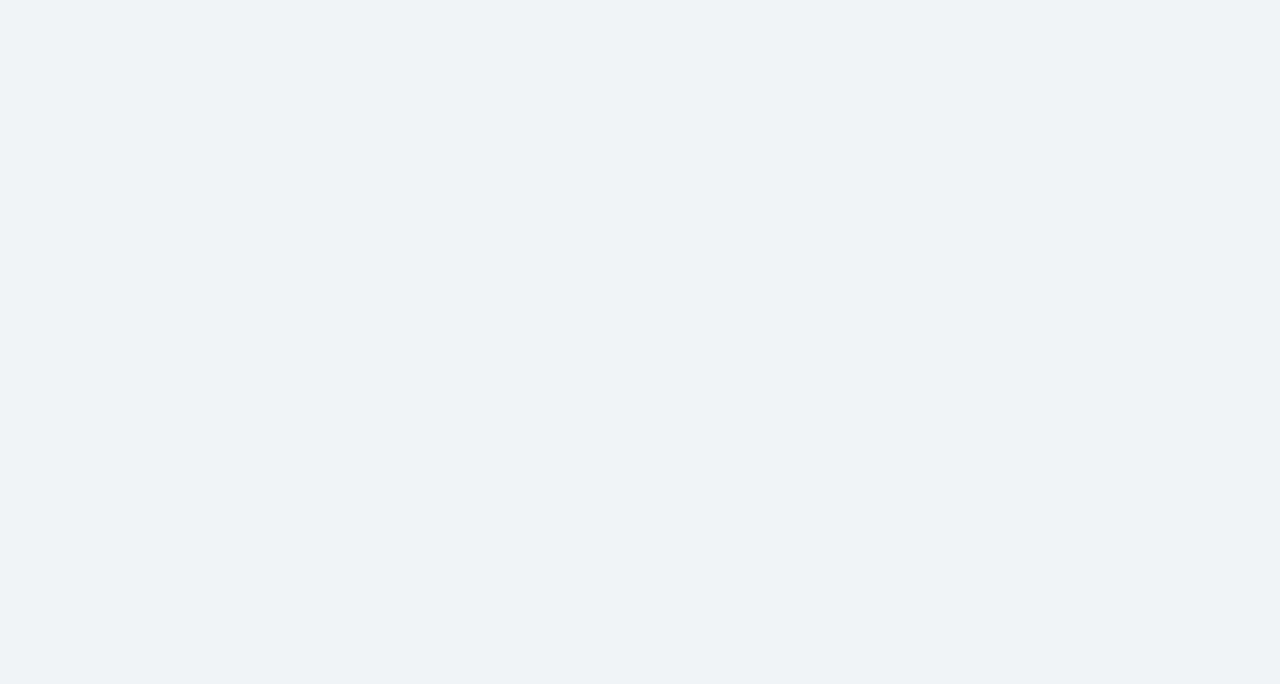
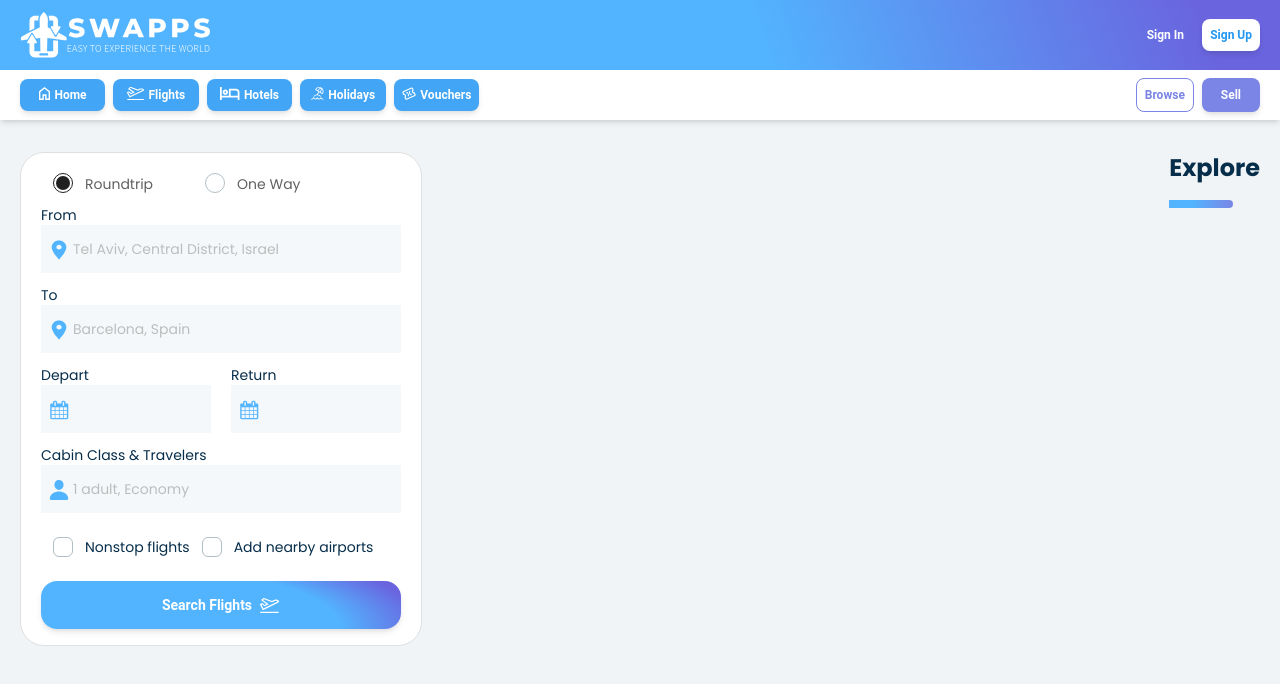
Before and after one commit to topstar210/SWAPPS-APP, a React (Create React App) app: page /search in a window 1280 px wide. Before the commit this address had no page. Shown: the top 684 px of the page. Built offline with nearby package versions, Linux system fonts and the light colour scheme.

Commit message:
working: search page search form

```diff
--- a/src/App.tsx
+++ b/src/App.tsx
@@ -8,6 +8,7 @@ import ForgotPassword from "pages/auth/ForgotPassword"
 import VerifyCode from "pages/auth/VerifyCode"
 // home
 import Home from "pages/home/Home";
+import Search from "pages/search/Search";
 
 
 function App() {
@@ -20,6 +21,8 @@ function App() {
         <Route path="/register/payment" element={<AddPayment />} />
         <Route path="/auth/forgot-password" element={<ForgotPassword />} />
         <Route path="/auth/verify-code" element={<VerifyCode />} />
+
+        <Route path="/search" element={<Search />} />
       </Routes>
     </div>
   );
--- a/src/components/Header/index.tsx
+++ b/src/components/Header/index.tsx
@@ -3,7 +3,10 @@ import { Button } from "@material-tailwind/react";
 
 import SearchForm from "./SearchForm";
 
-const Header = () => {
+interface HeaderProps {
+    page?: string
+}
+const Header = ({ page }: HeaderProps) => {
     const navigate = useNavigate();
 
     const handleLogin = () => {
@@ -15,7 +18,7 @@ const Header = () => {
 
     return (
         <div className="bg-header relative shadow-md">
-            <div className="max-w-screen-3xl mx-auto flex justify-between items-center py-3 px-5">
+            <div className="max-w-screen-3xl mx-auto flex justify-between items-center py-3 px-5 3xl:px-0">
                 <a href="/" className="flex">
                     <img src="/images/logo-white.svg" alt="logo" />
                     <img src="/images/logo-white-txt.svg" alt="logo-text" />
@@ -62,12 +65,14 @@ const Header = () => {
                     </div>
                 </div>
             </div>
-            <div className="py-6 px-5">
-                <div className="w-full">
-                    <SearchForm />
-                    <img src="/images/flight-in-round.svg" className="hidden 2xl:block absolute 2xl:left-[80%] 3xl:left-[70%] -bottom-[125px]" alt="" />
+            {page === "home" &&
+                <div className="py-6 px-5">
+                    <div className="w-full">
+                        <SearchForm />
+                        <img src="/images/flight-in-round.svg" className="hidden 2xl:block absolute 2xl:left-[80%] 3xl:left-[70%] -bottom-[125px]" alt="" />
+                    </div>
                 </div>
-            </div>
+            }
         </div>
     )
 }
--- a/src/pages/home/Home.tsx
+++ b/src/pages/home/Home.tsx
@@ -8,7 +8,7 @@ import TicketsSection from "./TicketsSection";
 const Home = () => {
     return (
         <div className="overflow-x-clip">
-            <Header />
+            <Header page="home" />
 
             {/* home here */}
             <div className="bg-white px-5 py-5">
--- /dev/null
+++ b/src/pages/home/TicketsSection.tsx
@@ -0,0 +1,73 @@
+import { useState } from "react";
+import Carousel from "react-simply-carousel";
+import { Button } from "@material-tailwind/react";
+
+import TicketCard from "components/TicketCard";
+import ArrowRight from "components/ArrowRight";
+
+interface ServiceProps {
+    title: string,
+    data: []
+}
+
+const TicketsSection = ({
+    title, data
+}: ServiceProps) => {
+    const [activeSlide, setActiveSlide] = useState(0);
+
+    return (
+        <div className="py-12">
+            <div className="text-4xl font-[900] mb-6">
+                {title}
+                <div className="bg-hr w-24 h-2 rounded-r-lg my-3"></div>
+            </div>
+            <div className="flex flex-wrap justify-between relative">
+                <Carousel
+                    preventScrollOnSwipe
+                    swipeTreshold={50}
+                    activeSlideIndex={activeSlide}
+                    onRequestChange={setActiveSlide}
+                    forwardBtnProps={{
+                        children: <ArrowRight />,
+                        style: {
+                            width: 50,
+                            height: 50,
+                            position: 'absolute',
+                            right: -25,
+                            alignSelf: "center"
+                        }
+                    }}
+                    dotsNav={{ show: false }}
+                    speed={400}
+                    responsiveProps={[
+                        {
+                            itemsToShow: 3,
+                            itemsToScroll: 1,
+                            maxWidth: 1500,
+                        },
+                    ]}
+                    // centerMode
+                >
+                    {Array.from({ length: 10 }).map((item, index) => (
+                        <div key={index} className="w-[350px] sm:w-[500px]">
+                            <TicketCard />
+                        </div>
+                    ))}
+                </Carousel>
+
+                <div className="absolute right-0 -bottom-10">
+                    <Button
+                        variant="outlined"
+                        color="blue"
+                        size="sm"
+                        className="rounded-full normal-case mt-3 px-10 flex gap-1 items-center">
+                        Read More
+                        <img src="/icons/arrow-right-blue.svg" className="w-[13px]" alt="" />
+                    </Button>
+                </div>
+            </div>
+        </div>
+    )
+}
+
+export default TicketsSection;
--- /dev/null
+++ b/src/pages/search/Search.tsx
@@ -0,0 +1,21 @@
+import Header from "components/Header";
+import Sidebar from "./Sidebar";
+
+const Search = () => {
+    return (
+        <div className="">
+            <Header page="search" />
+
+            <div className="max-w-screen-3xl mx-auto px-5 flex justify-between py-8">
+                <Sidebar />
+
+                <div>
+                    <div className="text-2xl font-[900] mb-4">Explore</div>
+                    <div className="bg-hr w-16 h-2 rounded-r-lg my-3 mb-4"></div>
+                </div>
+            </div>
+        </div>
+    )
+}
+
+export default Search;
--- /dev/null
+++ b/src/pages/search/Sidebar.tsx
@@ -0,0 +1,107 @@
+import { useState } from "react";
+import DatePicker from 'react-datepicker';
+import 'react-datepicker/dist/react-datepicker.css';
+import { Radio, Checkbox, Button } from "@material-tailwind/react";
+
+const Sidebar = () => {
+    const [selectedDate, setSelectedDate] = useState<Date | null>(null);
+
+    return (
+        <div className="w-full max-w-[402px]">
+            <div className="bg-white rounded-3xl border border-gray-300 py-2 px-5 text-sm">
+                <div className="flex gap-10">
+                    <Radio id="roundtrip" name="type" label="Roundtrip" defaultChecked />
+                    <Radio id="oneway" name="type" label="One Way" />
+                </div>
+                <div className="w-full mb-3">
+                    <div>From</div>
+                    <div className="relative">
+                        <input type="text"
+                            className="pl-8 w-full outline-none bg-[#F4F8FA] h-12"
+                            placeholder="Tel Aviv, Central District, Israel" />
+                        <img src="/icons/pos.svg" className="grid place-items-center absolute text-blue-gray-100 top-5 left-2 -translate-y-1/4 w-5 h-5" alt="" />
+                    </div>
+                </div>
+                <div className="w-full mb-3">
+                    <div>To</div>
+                    <div className="relative">
+                        <input type="text"
+                            className="pl-8 w-full outline-none bg-[#F4F8FA] h-12"
+                            placeholder="Barcelona, Spain" />
+                        <img src="/icons/pos.svg" className="grid place-items-center absolute text-blue-gray-100 top-5 left-2 -translate-y-1/4 w-5 h-5" alt="" />
+                    </div>
+                </div>
+                <div className="flex justify-between gap-5 mb-3">
+                    <div className="">
+                        <div>Depart</div>
+                        <div className="relative">
+                            <DatePicker
+                                selected={selectedDate}
+                                dateFormat="eee MM/dd/yyyy"
+                                className="pl-8 w-full outline-none bg-[#F4F8FA] h-12"
+                                onChange={(date: Date | null) => setSelectedDate(date)}
+                            />
+                            <img src="/icons/calendar.svg" className="grid place-items-center absolute text-blue-gray-100 top-5 left-2 -translate-y-1/4 w-5 h-5" alt="" />
+                        </div>
+                    </div>
+                    <div className="">
+                        <div>Return</div>
+                        <div className="relative">
+                            <DatePicker
+                                selected={selectedDate}
+                                dateFormat="eee MM/dd/yyyy"
+                                className="pl-8 w-full outline-none bg-[#F4F8FA] h-12"
+                                onChange={(date: Date | null) => setSelectedDate(date)}
+                            />
+                            <img src="/icons/calendar.svg" className="grid place-items-center absolute text-blue-gray-100 top-5 left-2 -translate-y-1/4 w-5 h-5" alt="" />
+                        </div>
+                    </div>
+                </div>
+                <div className="w-full mb-3">
+                    <div>Cabin Class & Travelers</div>
+                    <div className="relative">
+                        <input type="text"
+                            className="pl-8 w-full outline-none bg-[#F4F8FA] h-12"
+                            placeholder="1 adult, Economy" />
+                        <img src="/icons/user.svg" className="grid place-items-center absolute text-blue-gray-100 top-5 left-2 -translate-y-1/4 w-5 h-5" alt="" />
+                    </div>
+                </div>
+                <div className="flex mb-3">
+                    <div className="flex items-center">
+                        <Checkbox
+                            id="nonstop-flights"
+                            ripple={false}
+                            className="hover:before:opacity-0"
+
+                        />
+                        <label htmlFor="nonstop-flights">
+                            Nonstop flights
+                        </label>
+                    </div>
+                    <div className="flex items-center">
+                        <Checkbox
+                            id="add-nearby-airports"
+                            ripple={false}
+                            className="hover:before:opacity-0"
+
+                        />
+                        <label htmlFor="add-nearby-airports">
+                            Add nearby airports
+                        </label>
+                    </div>
+                </div>
+                <div className="mb-2">
+                <Button size="lg" className="w-full text-center text-white normal-case bg-search-btn flex justify-center items-center gap-2 rounded-2xl">
+                    Search Flights
+                    <img src="/icons/flight.svg" alt="fligt-icon" />
+                </Button>
+                </div>
+            </div>
+
+            {/* filters */}
+
+        </div>
+    )
+}
+
+export default Sidebar
--- a/tailwind.config.js
+++ b/tailwind.config.js
@@ -20,7 +20,8 @@ module.exports = withMT({
         "buyerticket": "url('../public/icons/buyers.svg')",
         "switchbtn": "linear-gradient(98.47deg, #52B4FF 24.04%, #6A64DE 107.13%)",
         "card-price": "radial-gradient(120% 120% at 100% 0%, #52B4FF 73.44%, #6A64DE 100%)",
-        "carousel-arrow": "linear-gradient(245.68deg, #52B4FF 51.46%, #3CA2F0 86.93%)"
+        "carousel-arrow": "linear-gradient(245.68deg, #52B4FF 51.46%, #3CA2F0 86.93%)",
+        "search-btn": "radial-gradient(90.25% 187.15% at 16.82% 100%, #52B4FF 73.44%, #6A64DE 100%)"
       },
       colors: {
         'purple': '#7A85E6'
```
Also changed, not shown: public/icons/user.svg (added).
